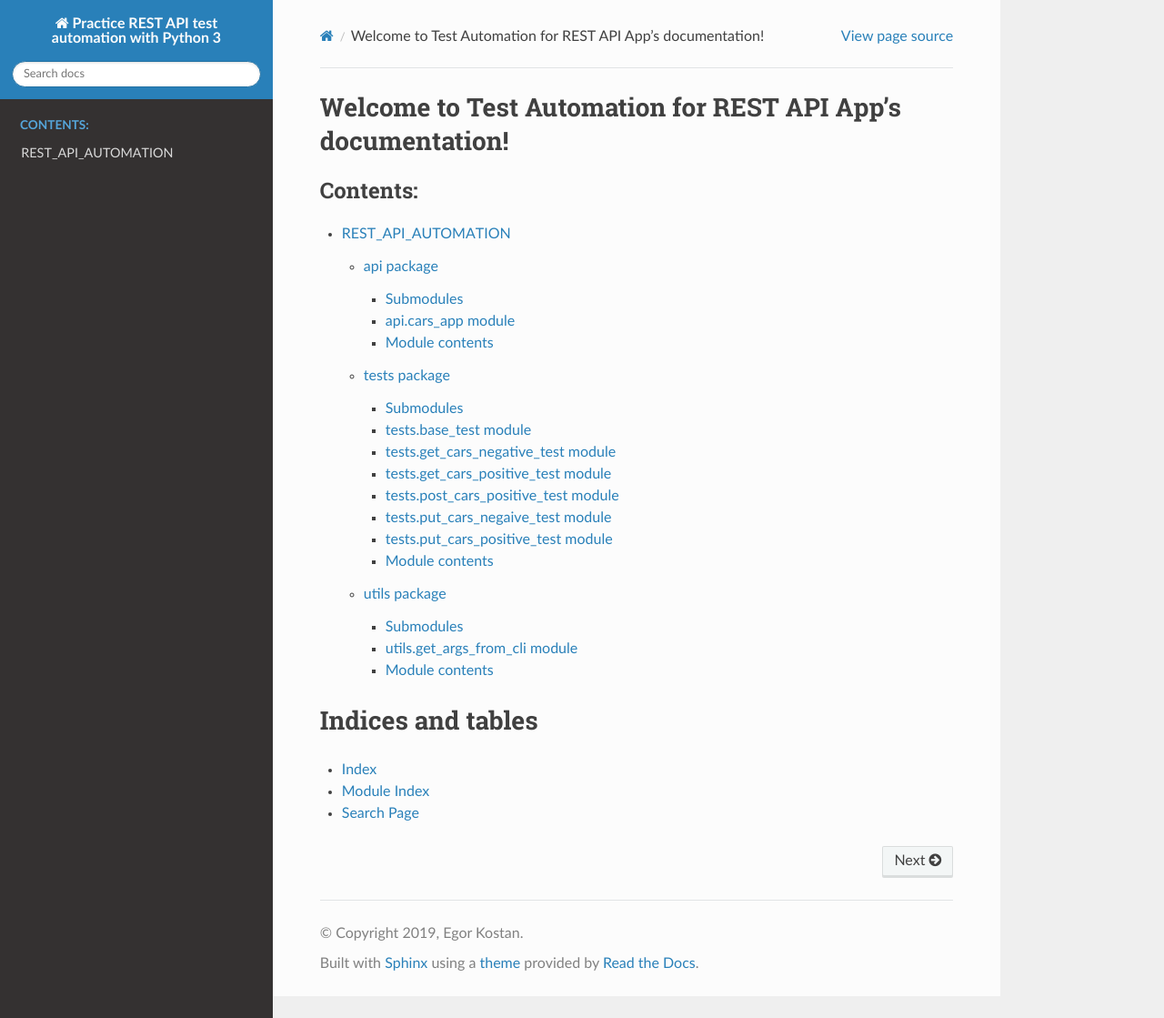
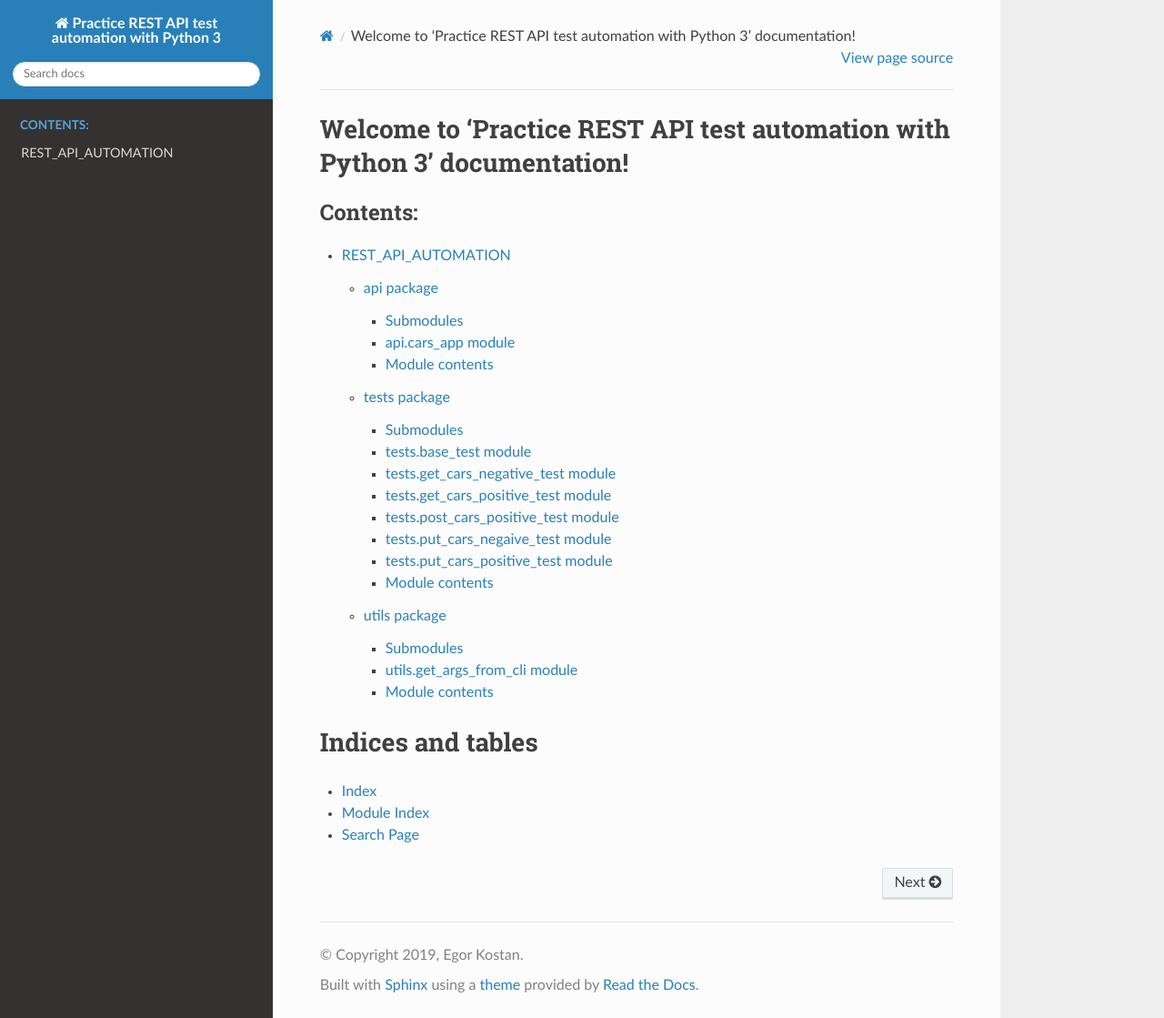
Before and after one commit to ikostan/REST_API_AUTOMATION, a Sphinx documentation site: the page built from docs/index.rst, in a window 1280 px wide and 1119 px high. Shown: the whole window at 91% size. Built offline with Sphinx 7.4.7 and the Read the Docs theme 2.0.0, drawn with Linux system fonts in a browser that asks for light colours.

Commit message:
Update index.rst

```diff
--- a/docs/index.rst
+++ b/docs/index.rst
@@ -3,7 +3,7 @@
    You can adapt this file completely to your liking, but it should at least
    contain the root `toctree` directive.
 
-Welcome to Test Automation for REST API App's documentation!
+Welcome to 'Practice REST API test automation with Python 3' documentation!
 ============================================================
 
 .. toctree::
```
